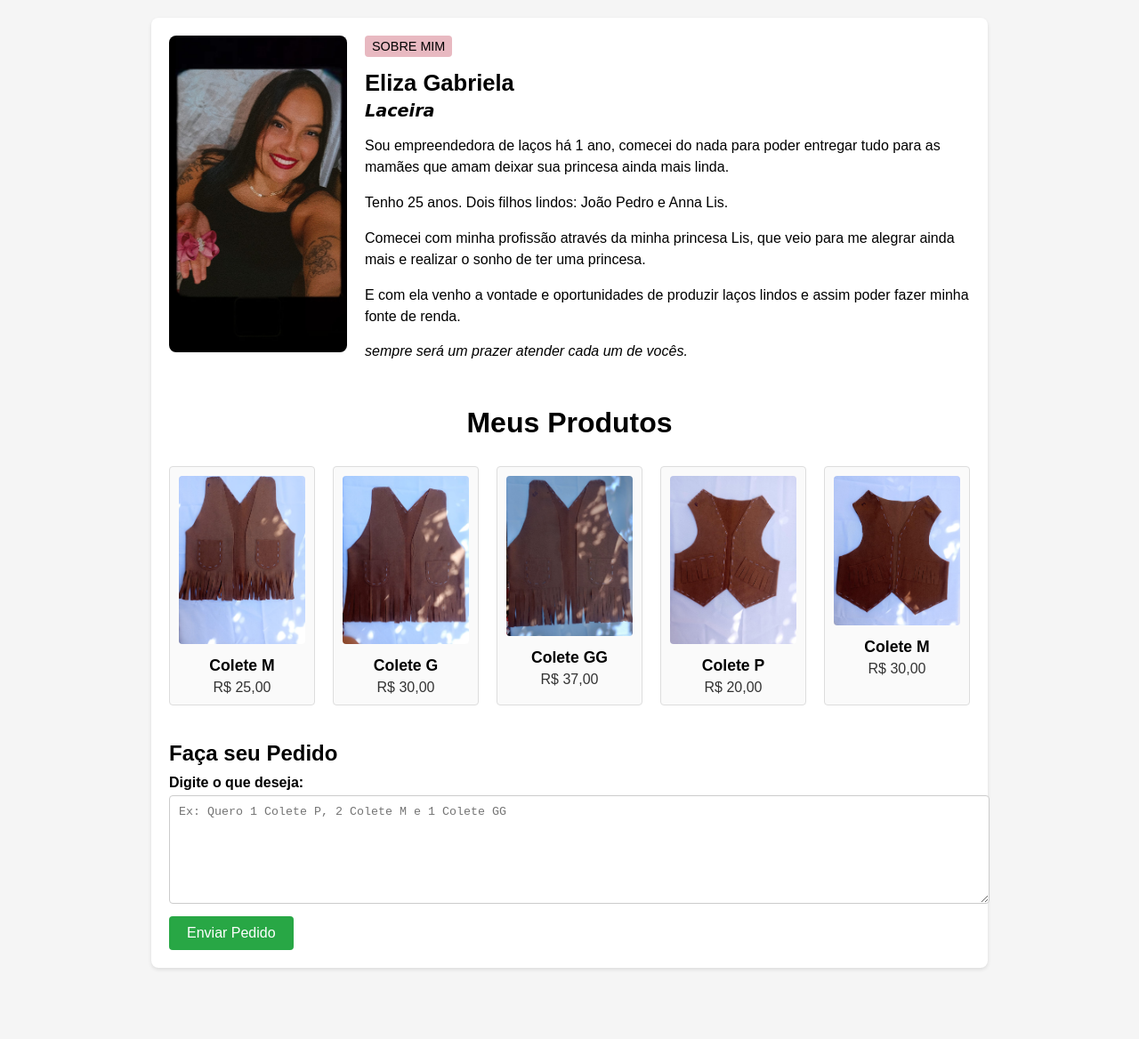
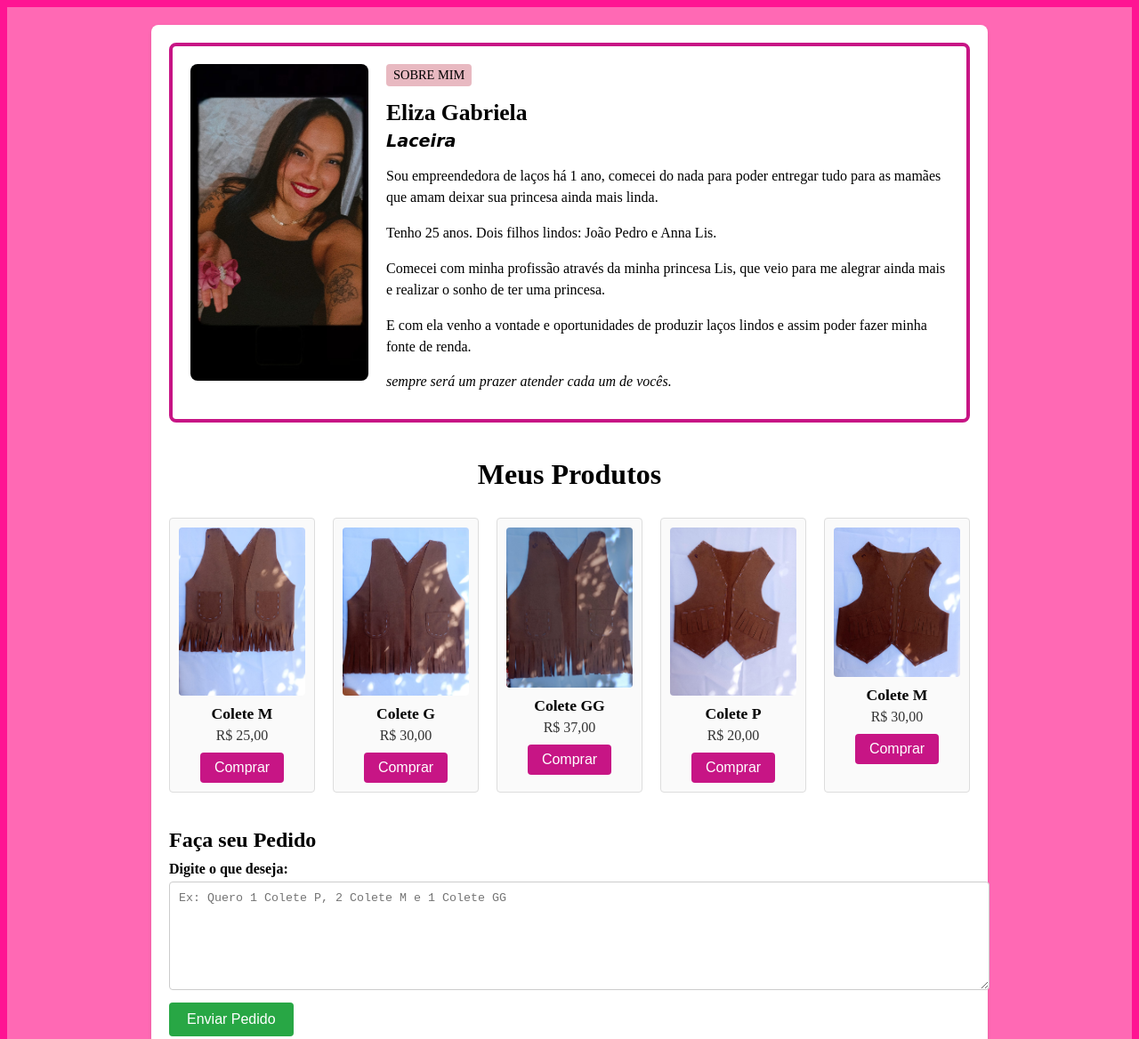
Before and after one commit to Encantos-da-lis/pagina-vendas, a plain HTML site: page index.html in a window 1280 px wide. Shown: the top 1168 px of the page at 89% size. Before the commit the page ends 1108 px from the top, so only its background shows below. Drawn offline with Linux system fonts and the light colour scheme.

Commit message:
Update index.html

```diff
--- a/index.html
+++ b/index.html
@@ -5,27 +5,34 @@
   <meta name="viewport" content="width=device-width, initial-scale=1.0" />
   <title>Página de Vendas</title>
   <style>
+    /* Fundo e borda da página */
     body {
-      font-family: Arial, sans-serif;
+      background-color: #FF69B4; /* HotPink */
       margin: 0;
       padding: 20px;
-      background-color: #f5f5f5;
+      border: 8px solid #FF1493; /* DeepPink */
     }
+
     .container {
       max-width: 900px;
       margin: 0 auto;
       background: #fff;
       padding: 20px;
       border-radius: 8px;
-      box-shadow: 0 2px 4px rgba(0, 0, 0, 0.1);
+      box-shadow: 0 2px 4px rgba(0,0,0,0.1);
     }
-    /* Seção "Sobre Mim" */
+
+    /* Quadro “Sobre Mim” */
     .about {
       display: flex;
       flex-wrap: wrap;
       align-items: flex-start;
       gap: 20px;
       margin-bottom: 40px;
+      border: 4px solid #C71585; /* MediumVioletRed */
+      padding: 20px;
+      border-radius: 8px;
+      background: #fff;
     }
     .about img {
       max-width: 200px;
@@ -65,11 +72,14 @@
       font-style: italic;
       font-size: 1em;
     }
-    /* Produtos */
+
+    /* Título de produtos */
     h1 {
       text-align: center;
       margin-bottom: 30px;
     }
+
+    /* Grade de produtos */
     .products {
       display: grid;
       grid-template-columns: repeat(auto-fill, minmax(160px, 1fr));
@@ -81,6 +91,9 @@
       border-radius: 4px;
       text-align: center;
       background: #fafafa;
+      display: flex;
+      flex-direction: column;
+      align-items: center;
     }
     .product img {
       max-width: 100%;
@@ -96,7 +109,23 @@
       color: #333;
       margin: 0;
     }
-    /* Formulário de pedido */
+
+    /* Botão de compra */
+    .buy-button {
+      margin-top: 10px;
+      padding: 8px 16px;
+      background: #C71585; /* MediumVioletRed */
+      color: #fff;
+      border: none;
+      border-radius: 4px;
+      cursor: pointer;
+      font-size: 1em;
+    }
+    .buy-button:hover {
+      background: #FF1493; /* DeepPink */
+    }
+
+    /* Formulário de pedido (inalterado) */
     .order-form {
       margin-top: 40px;
     }
@@ -156,26 +185,35 @@
         <img src="imagem1.jpg" alt="Colete M" />
         <h2>Colete M</h2>
         <p>R$ 25,00</p>
+        <button class="buy-button">Comprar</button>
       </div>
+
       <div class="product">
         <img src="imagem2.jpg" alt="Colete G" />
         <h2>Colete G</h2>
         <p>R$ 30,00</p>
+        <button class="buy-button">Comprar</button>
       </div>
+
       <div class="product">
         <img src="imagem3.jpg" alt="Colete GG" />
         <h2>Colete GG</h2>
         <p>R$ 37,00</p>
+        <button class="buy-button">Comprar</button>
       </div>
+
       <div class="product">
         <img src="imagem4.jpg" alt="Colete P" />
         <h2>Colete P</h2>
         <p>R$ 20,00</p>
+        <button class="buy-button">Comprar</button>
       </div>
+
       <div class="product">
         <img src="imagem5.jpg" alt="Colete M" />
         <h2>Colete M</h2>
         <p>R$ 30,00</p>
+        <button class="buy-button">Comprar</button>
       </div>
     </div>
 
```
